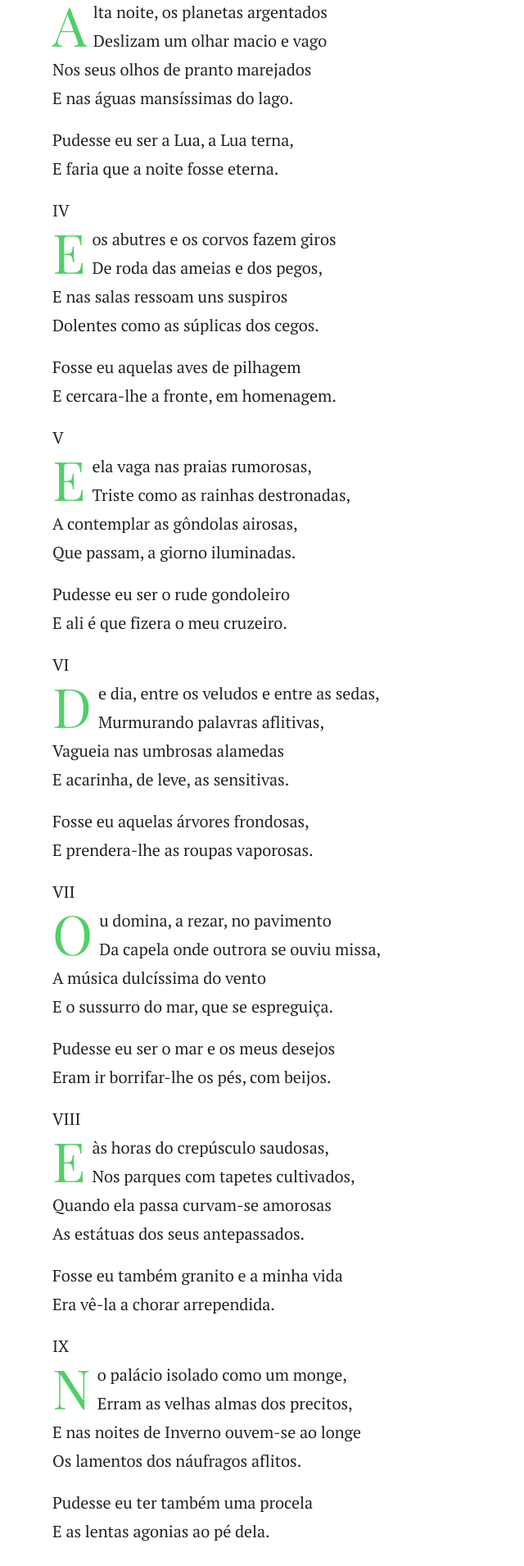
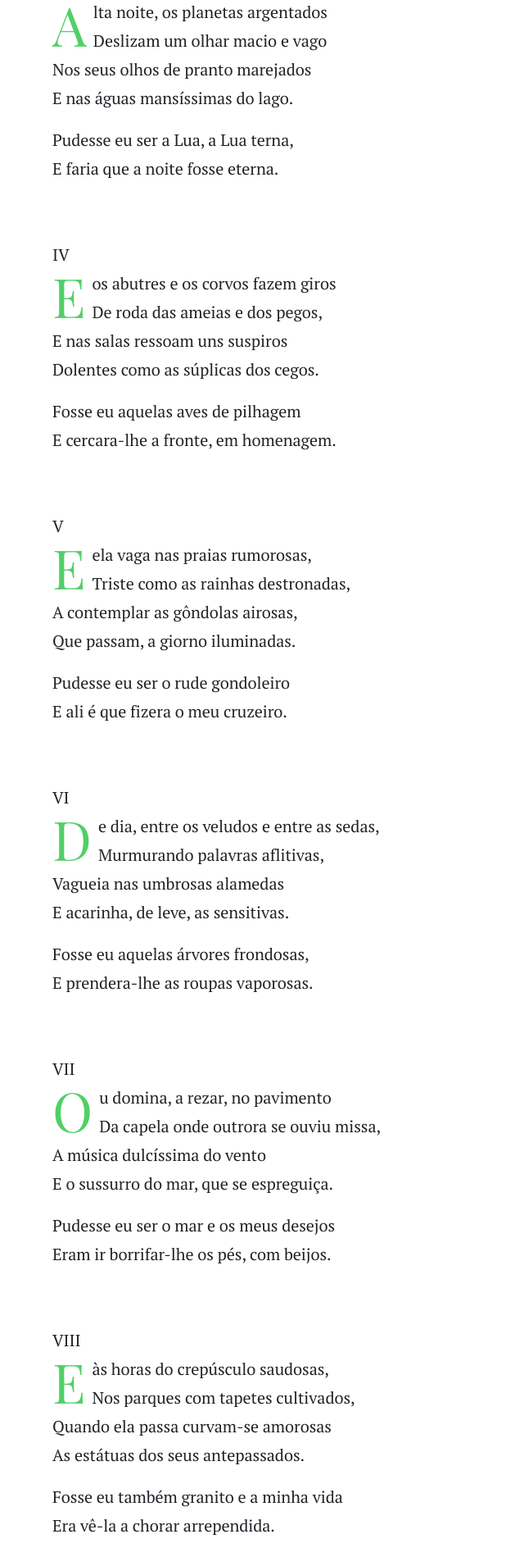
Before and after one commit to nunogand/primavera, a Jekyll site: the page built from _posts/2020-08-08-responso.md, in a window 1280 px wide. Shown: the part 1134-3044 px from the top of the page at 82% size, without its empty margins (0-640 px from the left). Built offline with Jekyll 4.4.1, drawn with Linux system fonts in a browser that asks for light colours.

Commit message:
Update 2020-08-08-responso.md

```diff
--- a/_posts/2020-08-08-responso.md
+++ b/_posts/2020-08-08-responso.md
@@ -29,8 +29,7 @@ E nas águas mansíssimas do lago.
 
 Pudesse eu ser a Lua, a Lua terna,
 E faria que a noite fosse eterna.
-
-
+<br/><br/>
 IV
 <span class="caps" alt="E"></span> os abutres e os corvos fazem giros
 De roda das ameias e dos pegos,
@@ -39,8 +38,7 @@ Dolentes como as súplicas dos cegos.
 
 Fosse eu aquelas aves de pilhagem
 E cercara-lhe a fronte, em homenagem.
-
-
+<br/><br/>
 V
 <span class="caps" alt="E"></span> ela vaga nas praias rumorosas,
 Triste como as rainhas destronadas,
@@ -49,8 +47,7 @@ Que passam, a giorno iluminadas.
 
 Pudesse eu ser o rude gondoleiro
 E ali é que fizera o meu cruzeiro.
-
-
+<br/><br/>
 VI
 <span class="caps" alt="D"></span>e dia, entre os veludos e entre as sedas,
 Murmurando palavras aflitivas,
@@ -59,8 +56,7 @@ E acarinha, de leve, as sensitivas.
 
 Fosse eu aquelas árvores frondosas,
 E prendera-lhe as roupas vaporosas.
-
-
+<br/><br/>
 VII
 <span class="caps" alt="O"></span>u domina, a rezar, no pavimento
 Da capela onde outrora se ouviu missa,
@@ -69,8 +65,7 @@ E o sussurro do mar, que se espreguiça.
 
 Pudesse eu ser o mar e os meus desejos
 Eram ir borrifar-lhe os pés, com beijos.
-
-
+<br/><br/>
 VIII
 <span class="caps" alt="E"></span> às horas do crepúsculo saudosas,
 Nos parques com tapetes cultivados,
@@ -79,8 +74,7 @@ As estátuas dos seus antepassados.
 
 Fosse eu também granito e a minha vida
 Era vê-la a chorar arrependida.
-
-
+<br/><br/>
 IX
 <span class="caps" alt="N"></span>o palácio isolado como um monge,
 Erram as velhas almas dos precitos,
@@ -89,8 +83,7 @@ Os lamentos dos náufragos aflitos.
 
 Pudesse eu ter também uma procela
 E as lentas agonias ao pé dela.
-
-
+<br/><br/>
 X
 <span class="caps" alt="E"></span> às lajes, no silêncio dos mosteiros,
 Ela conta o seu drama negregado,
@@ -99,8 +92,7 @@ Ondula como um mar ensanguentado.
 
 Fossem aquelas mil tapeçarias
 Nossas mortalhas quentes e sombrias.
-
-
+<br/><br/>
 XI
 <span class="caps" alt="E"></span> assim passa, chorando, as noites belas,
 Sonhando uns tristes sonhos doloridos,
@@ -109,8 +101,7 @@ As estrelas dos céus desconhecidos.
 
 Pudesse eu ir sonhar também contigo
 E ter as mesmas pedras no jazigo.
-
-
+<br/><br/>
 XII
 <span class="caps" alt="M"></span>ergulha-se em angústias lacrimosas
 Nos ermos dum castelo abandonado,
```
